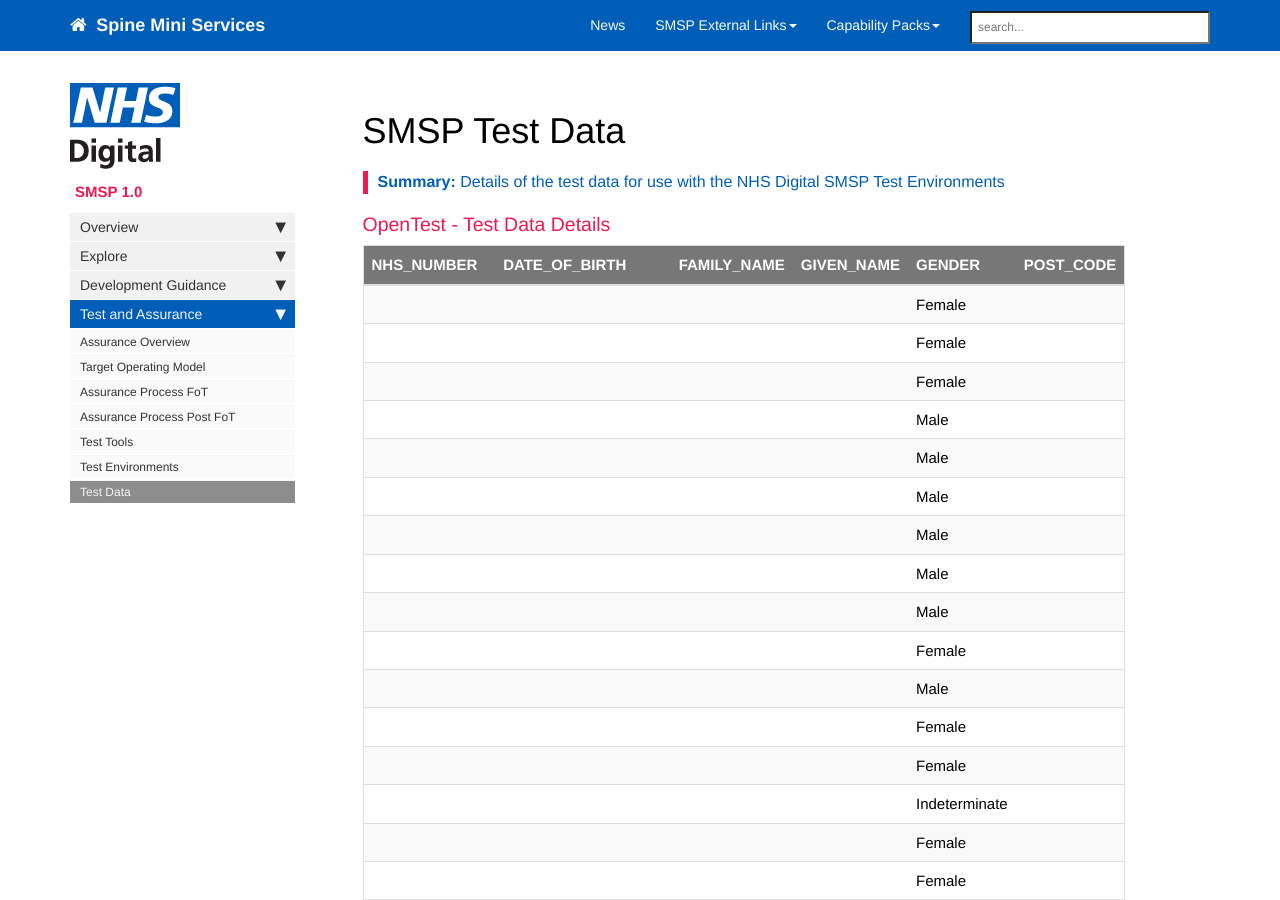
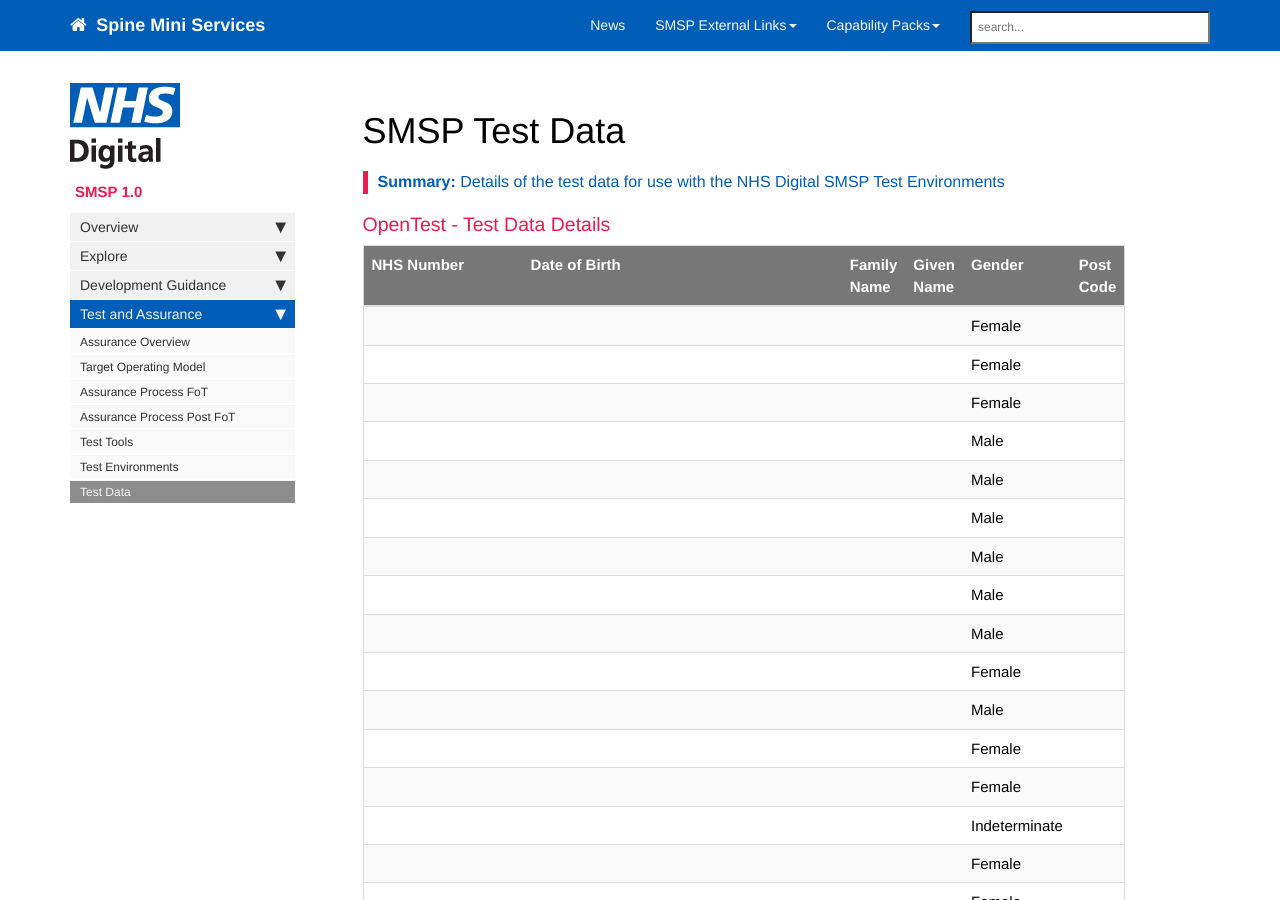
Before and after one commit to dobsonrd/smsp, a Jekyll site: the page built from pages/smsp/smsp_test_data_html.html, in a window 1280 px wide and 900 px high. Built offline with Jekyll 4.4.1, drawn with Linux system fonts in a browser that asks for light colours; nearby versions of some CDN libraries; comment, search, counter and statistics services are not loaded.

Commit message:
Update smsp_test_data_html.html

```diff
--- a/pages/smsp/smsp_test_data_html.html
+++ b/pages/smsp/smsp_test_data_html.html
@@ -16,12 +16,12 @@ toc: false
 </colgroup>
 <thead>
 <tr class="header">
-<th align="left">NHS_NUMBER</th>
-<th align="left">DATE_OF_BIRTH</th>
-<th align="left">FAMILY_NAME</th>
-<th align="left">GIVEN_NAME</th>
-<th align="left">GENDER</th>
-<th align="left">POST_CODE</th>
+<th align="left">NHS Number</th>
+<th align="left">Date of Birth</th>
+<th align="left">Family Name</th>
+<th align="left">Given Name</th>
+<th align="left">Gender</th>
+<th align="left">Post Code</th>
 
 </tr>
 </thead>
```
